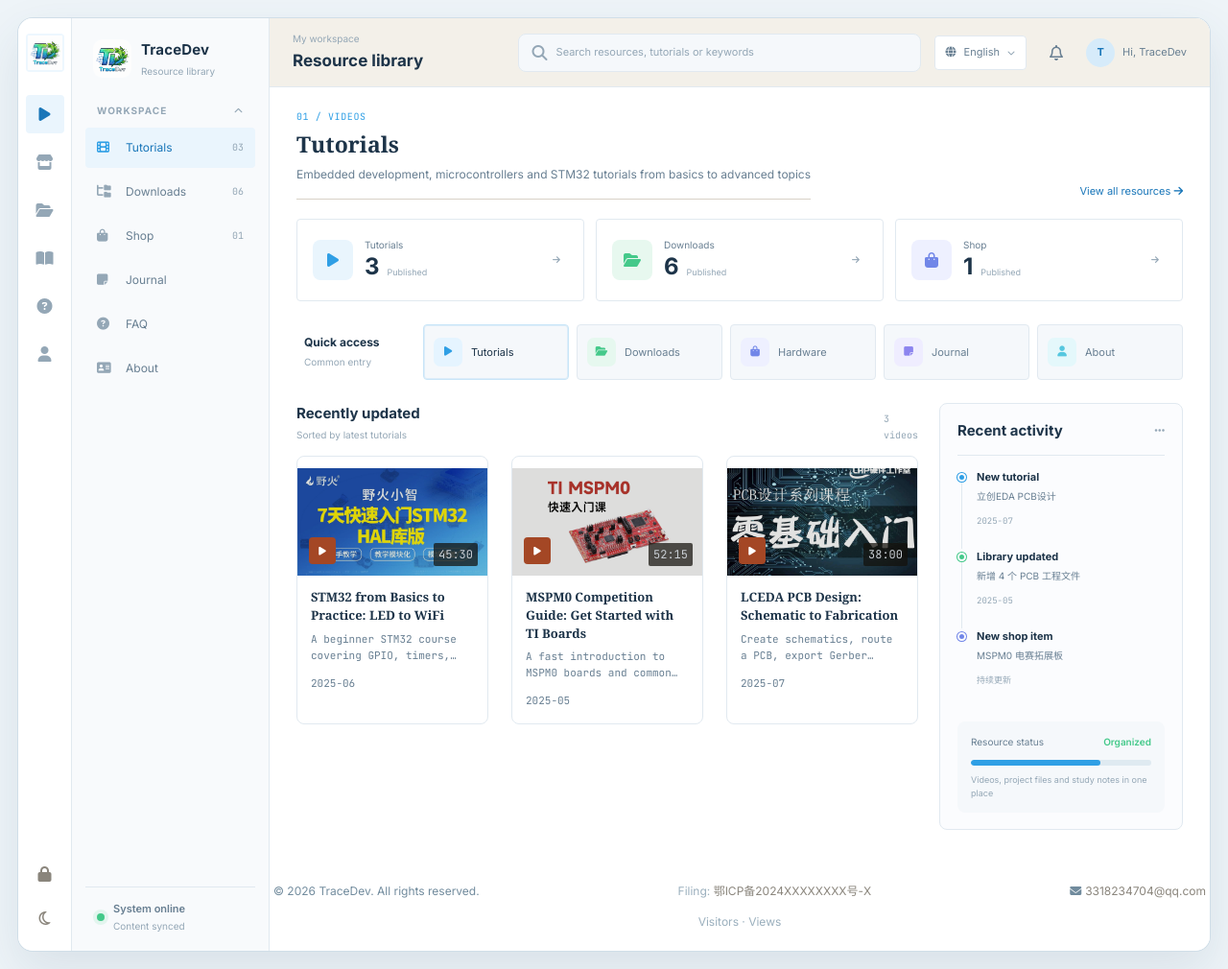
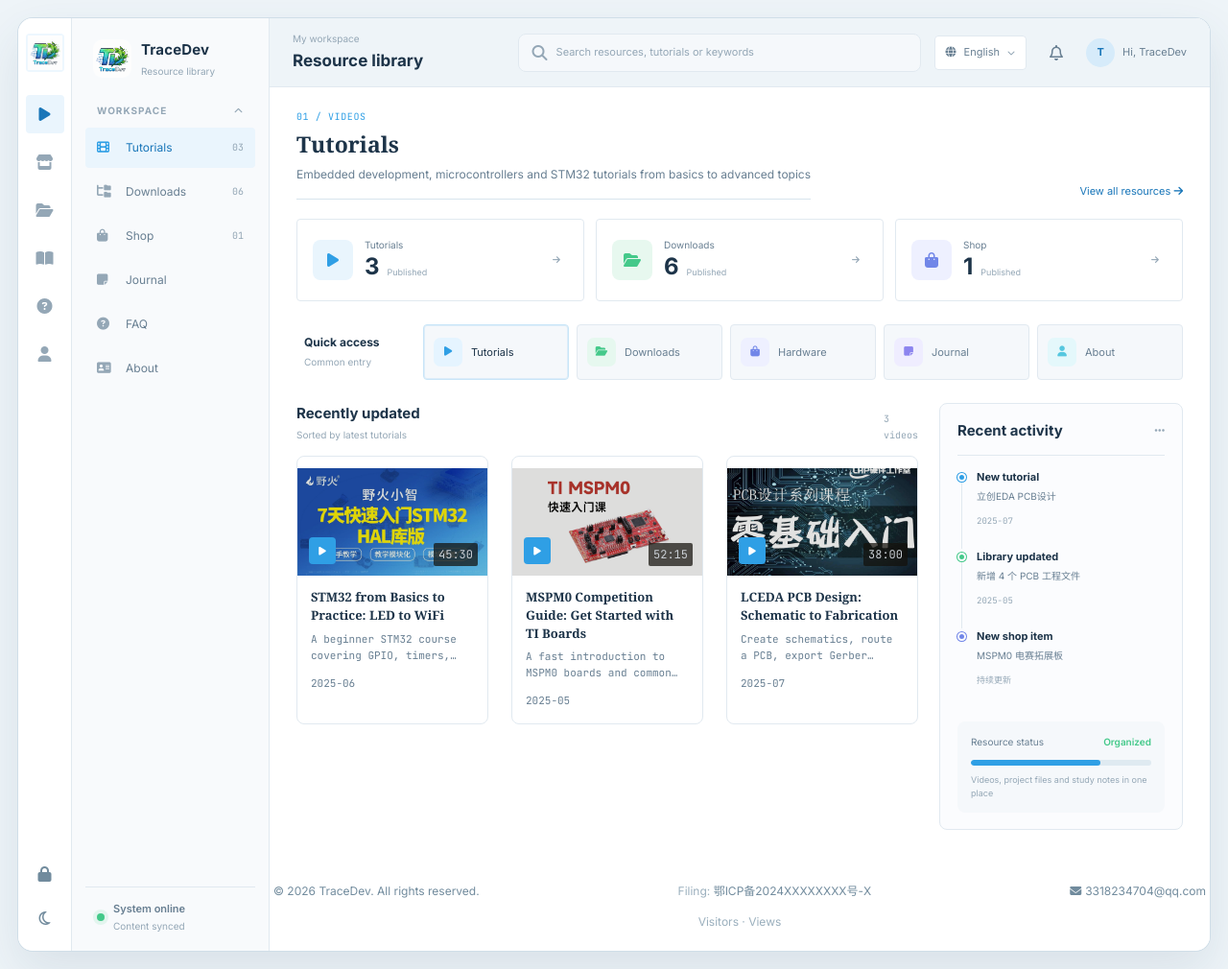
Before and after one commit to wfw6666666666/traceDev, a Django app: page / in a window 1280 px wide. Shown: the whole page at 96% size. Run offline with Django 5.2, Linux system fonts and the light colour scheme; some libraries are stand-ins or nearby versions.

Commit message:
style: make the site fully blue toned

```diff
--- a/css/style.css
+++ b/css/style.css
@@ -864,36 +864,36 @@ body::before {
    This layer deliberately overrides the earlier card-heavy skin.
    ============================================================ */
 :root {
-  --paper: #f3f0e9;
-  --paper-raised: #fbfaf7;
-  --paper-muted: #ebe6dc;
-  --ink: #242321;
-  --ink-soft: #625f59;
-  --ink-muted: #8a857c;
-  --line: #d8d2c7;
-  --line-strong: #aaa297;
-  --brand: #a44725;
-  --brand-hover: #84381f;
-  --green: #356646;
-  --red: #a33a32;
+  --paper: #eef4f8;
+  --paper-raised: #ffffff;
+  --paper-muted: #e4eef5;
+  --ink: #1d3449;
+  --ink-soft: #526e82;
+  --ink-muted: #718b9d;
+  --line: #d7e4ed;
+  --line-strong: #abc7d9;
+  --brand: #2f9fe5;
+  --brand-hover: #1976b9;
+  --green: #36b982;
+  --red: #d8667a;
   --radius-sm: 4px;
   --radius-md: 6px;
-  --shadow-soft: 0 8px 24px rgba(48, 41, 31, 0.12);
+  --shadow-soft: 0 8px 24px rgba(39, 86, 121, 0.10);
 }
 
 [data-theme='dark'] {
-  --paper: #191816;
-  --paper-raised: #211f1c;
-  --paper-muted: #2b2824;
-  --ink: #efebe3;
-  --ink-soft: #c2bbb0;
-  --ink-muted: #8f887d;
-  --line: #3b3731;
-  --line-strong: #5a534a;
-  --brand: #cf7149;
-  --brand-hover: #e18b63;
-  --green: #82ad8d;
-  --red: #df8076;
+  --paper: #172530;
+  --paper-raised: #203442;
+  --paper-muted: #2b4353;
+  --ink: #eaf5fb;
+  --ink-soft: #c9dce8;
+  --ink-muted: #9eb8c8;
+  --line: #385363;
+  --line-strong: #5f849b;
+  --brand: #3ba7eb;
+  --brand-hover: #2786c4;
+  --green: #50cf96;
+  --red: #e38a98;
   --shadow-soft: 0 8px 24px rgba(0, 0, 0, 0.24);
 }
 
--- a/index.html
+++ b/index.html
@@ -20,7 +20,7 @@
   <!-- Tailwind CSS -->
   <script src="https://cdn.tailwindcss.com"></script>
   <!-- 自定义样式 -->
-  <link rel="stylesheet" href="css/style.css?v=14" />
+  <link rel="stylesheet" href="css/style.css?v=15" />
   <!-- Font Awesome -->
   <link rel="stylesheet" href="https://cdnjs.cloudflare.com/ajax/libs/font-awesome/6.5.1/css/all.min.css" />
   <!-- Google Fonts -->
--- a/templates/site_index.html
+++ b/templates/site_index.html
@@ -20,7 +20,7 @@
   <!-- Tailwind CSS -->
   <script src="https://cdn.tailwindcss.com"></script>
   <!-- 自定义样式 -->
-  <link rel="stylesheet" href="css/style.css?v=14" />
+  <link rel="stylesheet" href="css/style.css?v=15" />
   <!-- Font Awesome -->
   <link rel="stylesheet" href="https://cdnjs.cloudflare.com/ajax/libs/font-awesome/6.5.1/css/all.min.css" />
   <!-- Google Fonts -->
--- a/tools/test-workspace-theme.js
+++ b/tools/test-workspace-theme.js
@@ -12,7 +12,7 @@ assert.match(css, /\.search-box\.search-open input/, 'mobile search needs an exp
 assert.match(css, /\[data-theme='dark'\] \.summary-icon/, 'dark theme needs summary icon overrides');
 assert.match(css, /\[data-theme='dark'\] \.mobile-tab\.active/, 'dark theme needs mobile navigation overrides');
 assert.match(fs.readFileSync('js/app.js', 'utf8'), /searchBox\.classList\.add\('search-open'\)/, 'mobile search must be opened by interaction');
-assert.doesNotMatch(css, /#c05621|#f6f2ec|#efe9df|#e5ddd0|#f4a04b|#f2aa5c/i, 'legacy brown and orange palette must be removed');
+assert.doesNotMatch(css, /#c05621|#f6f2ec|#efe9df|#e5ddd0|#f4a04b|#f2aa5c|#a44725|#84381f|#cf7149|#e18b63|#f3f0e9|#fbfaf7/i, 'legacy brown and orange palette must be removed');
 assert.match(html, /class="dashboard-summary"/, 'dashboard summary must remain available');
 
 console.log('workspace theme verification passed.');
```
Also changed, not shown: 1 other file.
